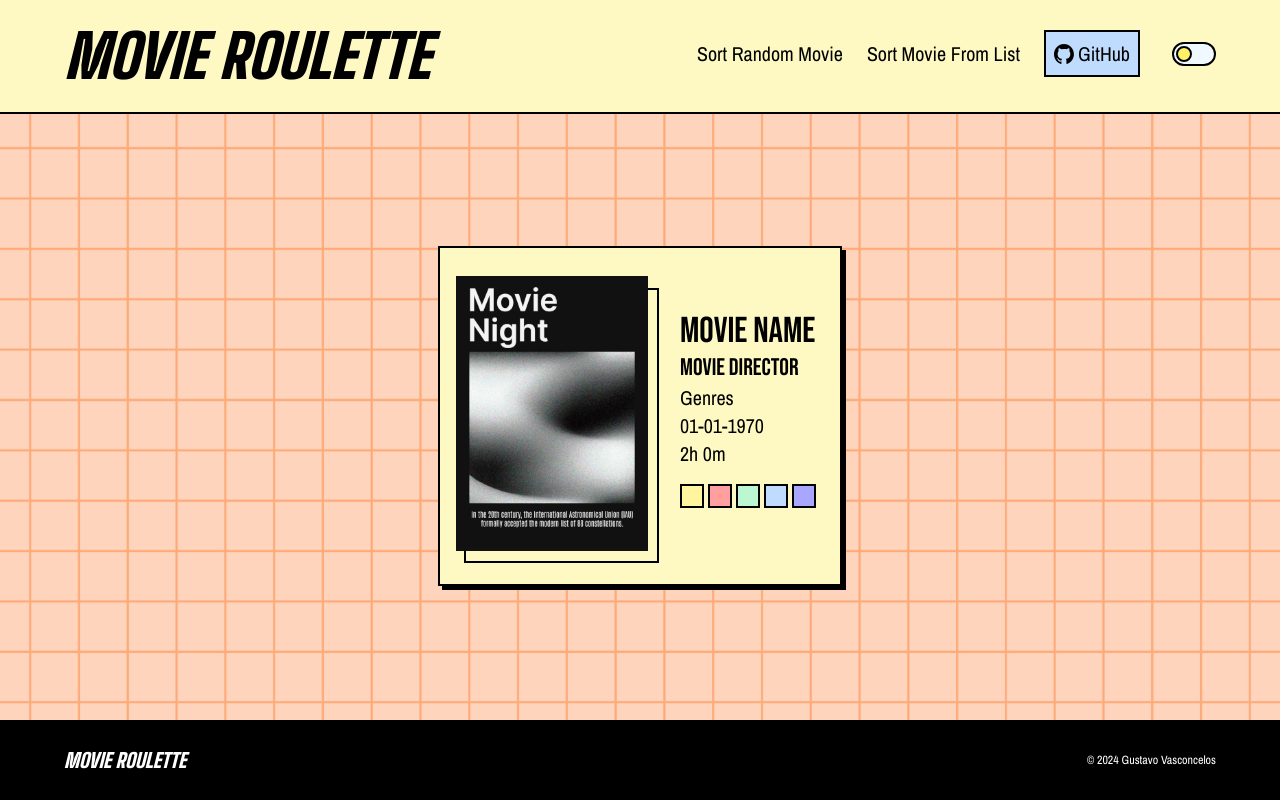
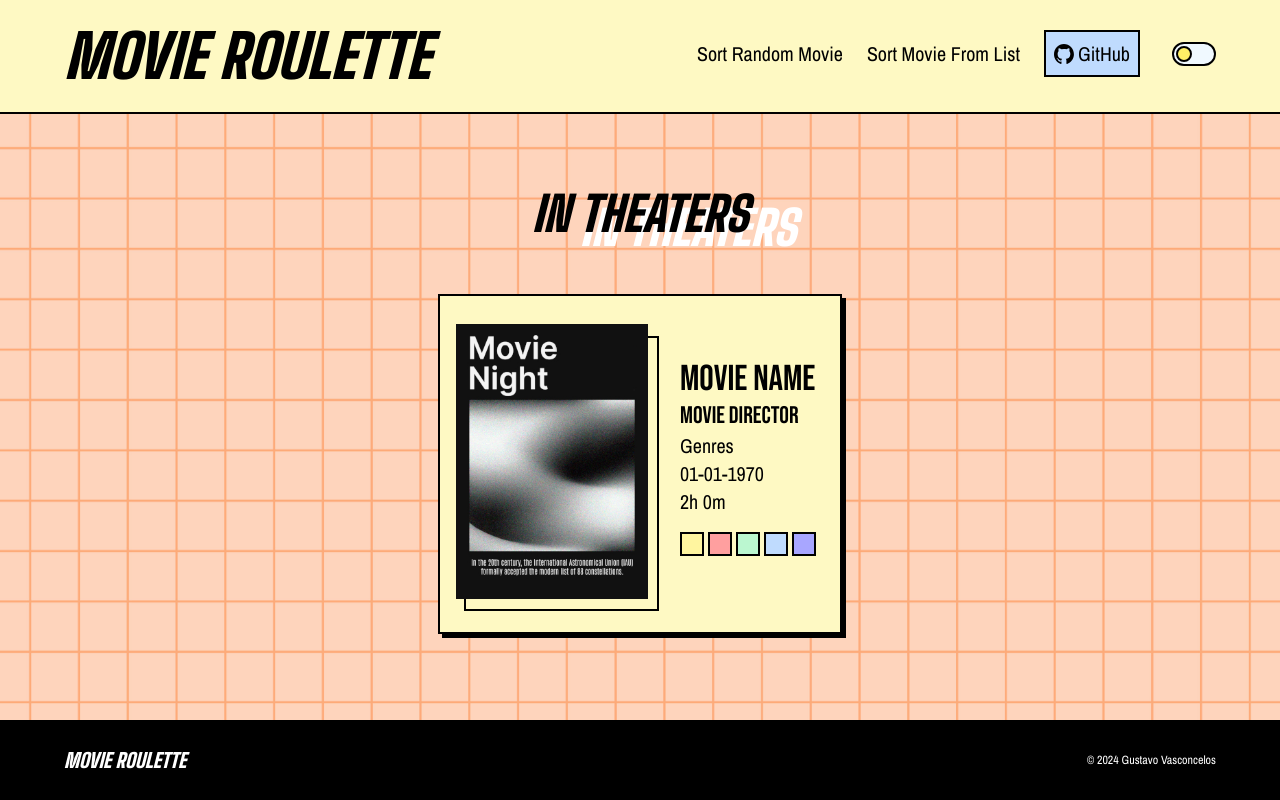
Before and after one commit to gusvsconcelos/movie-roulette, a React (Vite) app: page / in a window 1280 px wide. Built offline with nearby package versions, Linux system fonts and the light colour scheme; no server answers.

Commit message:
remove and refactor some leftover lines in the home page and add title for the page

```diff
--- /dev/null
+++ b/src/components/ui/PageTitle.tsx
@@ -0,0 +1,11 @@
+interface Props {
+  title: string;
+}
+
+export function PageTitle(prop: Props) {
+  return (
+    <h2 className='pb-12 font-title font-black text-5xl italic drop-shadow-white'>
+      {prop.title}
+    </h2>
+  );
+}
--- a/src/pages/home.tsx
+++ b/src/pages/home.tsx
@@ -1,5 +1,6 @@
 import { useEffect, useState } from 'react';
 import { Card } from '../components/ui/Card';
+import { PageTitle } from '../components/ui/PageTitle';
 
 export function Home() {
   // Initializing react states
@@ -26,7 +27,7 @@ export function Home() {
     // Authentication variables
     const apiKey = import.meta.env.VITE_API_KEY;
     const authToken = import.meta.env.VITE_ACCESS_TOKEN_AUTH;
-    const intervalTime: number = 3000;
+    const intervalTime: number = 5000;
     let movieID: number;
 
     console.log(`api: ${apiKey}`);
@@ -56,11 +57,9 @@ export function Home() {
       );
       const data = await response.json();
 
-      console.log('API Results:');
-      console.log(data.results);
+      console.log(`API Results: ${data.results}`);
 
       // SETTING MOVIE DATA
-
       // poster
       setMovie((prevMovie) => ({
         ...prevMovie,
@@ -91,7 +90,6 @@ export function Home() {
             director.department === 'Directing'
         );
 
-        console.log(director);
         // director
         setMovie((prevMovie) => ({
           ...prevMovie,
@@ -123,7 +121,6 @@ export function Home() {
 
         const runtimeFormat = () => {
           const runtime: number = detailsData.runtime;
-
           const hours: number = Math.floor(runtime / 60);
           const minutes: number = runtime % 60;
 
@@ -149,6 +146,8 @@ export function Home() {
   }, [movie.index]);
 
   return (
+    <>
+      <PageTitle title='IN THEATERS' />
       <Card
         poster={
           movie.poster
@@ -161,5 +160,6 @@ export function Home() {
         date={movie.date}
         runtime={movie.runtime}
       />
+    </>
   );
 }
--- a/tailwind.config.js
+++ b/tailwind.config.js
@@ -5,6 +5,7 @@ export default {
     extend: {
       dropShadow: {
         brute: '4px 4px 0 rgb(0 0 0)',
+        white: '48px 14px 0 rgb(255 255 255)',
       },
       boxShadow: {
         brute: '4px 4px 0 rgb(0 0 0)',
```
Lines whose indentation alone changed are shown as unchanged.
